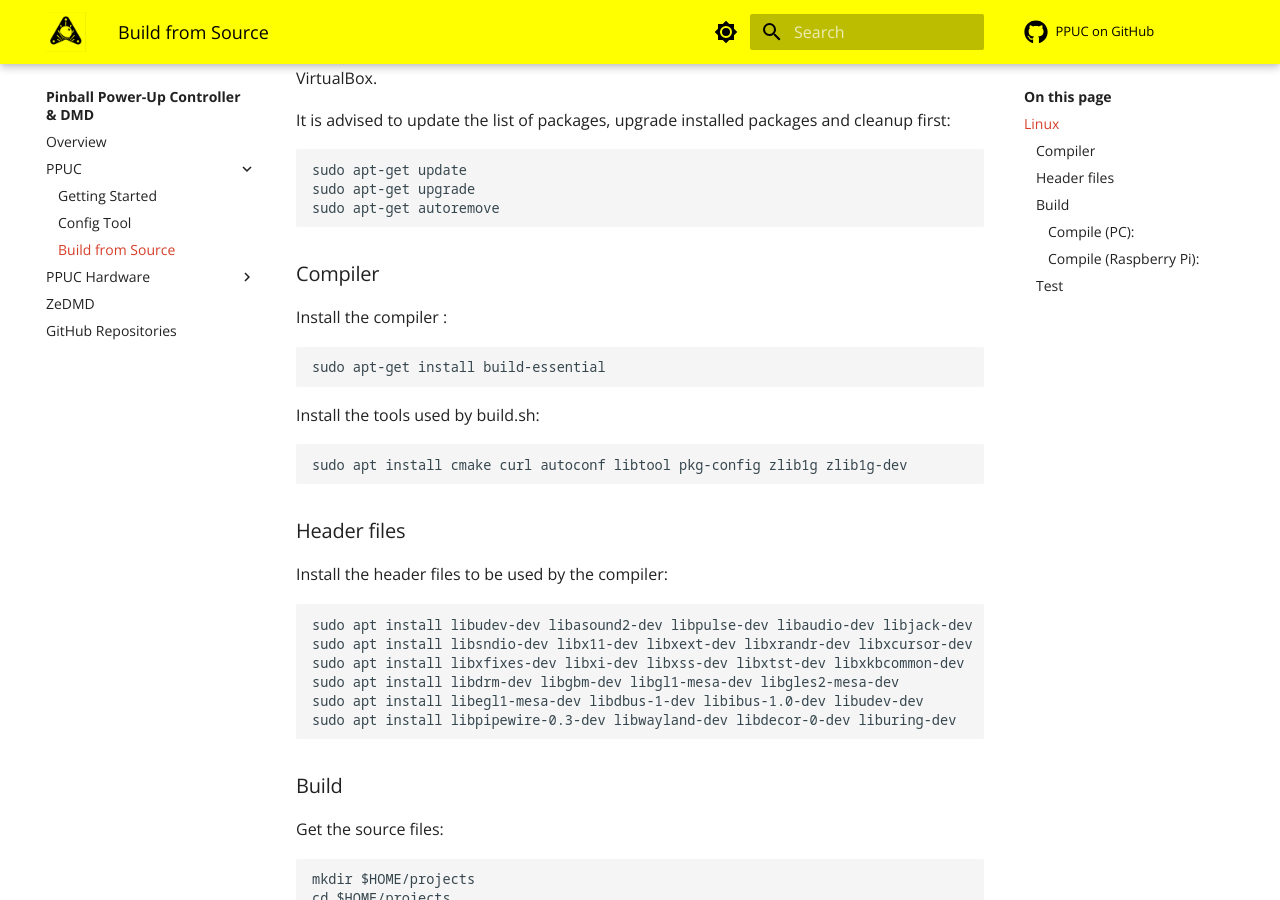
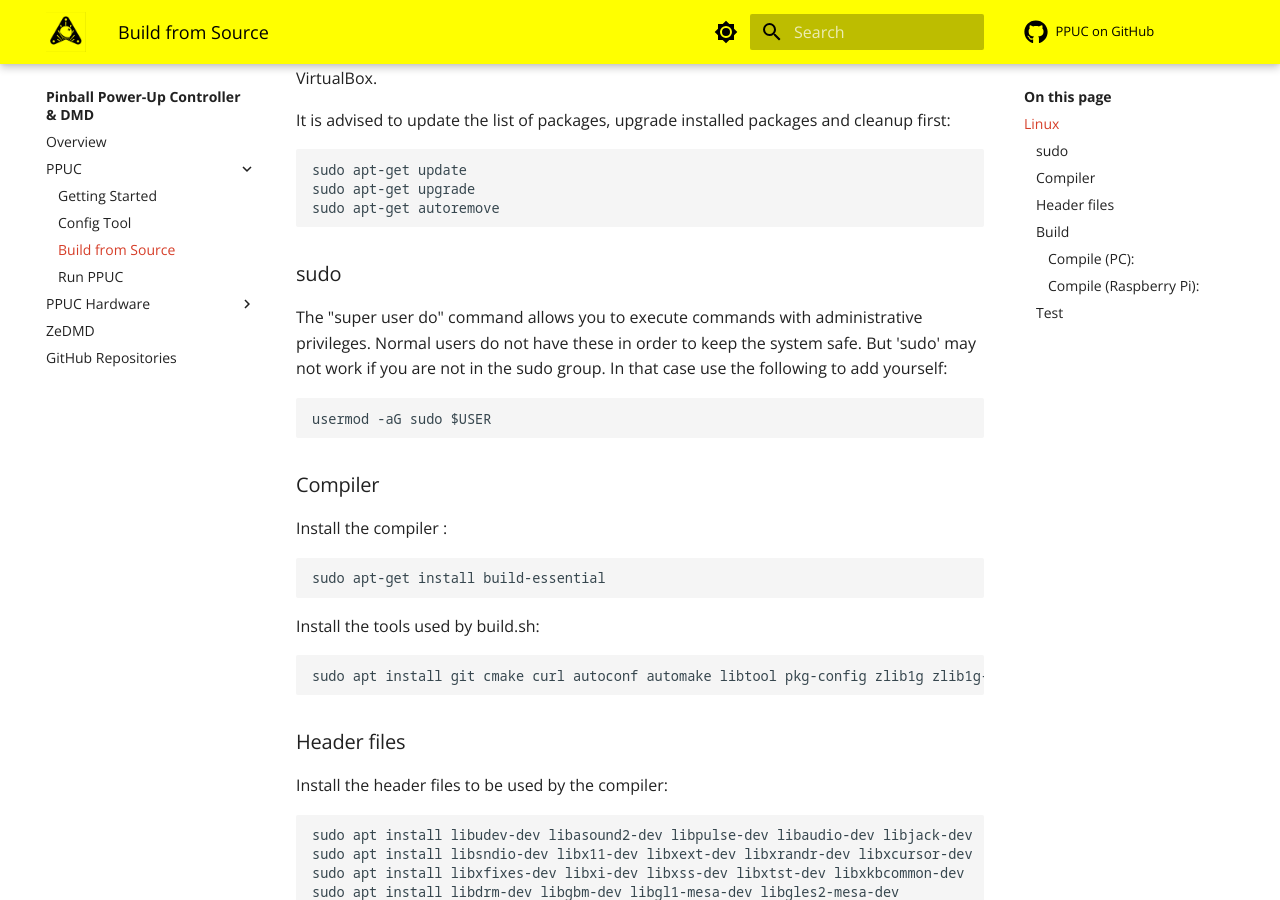
Before and after one commit to foenich/docs, an MkDocs documentation site: the page built from docs/ppuc/build_from_source.md, in a window 1280 px wide and 900 px high, scrolled down 499 px. Built offline with MkDocs 1.6.1 and Material for MkDocs 9.7.7, drawn with Linux system fonts in a browser that asks for light colours; some of the changed text lies outside the part shown.

Commit message:
Add Run PPUC page (#5)
* Starting how_to_run

* Add Run PPUC

````diff
--- a/docs/ppuc/build_from_source.md
+++ b/docs/ppuc/build_from_source.md
@@ -20,6 +20,14 @@
 sudo apt-get autoremove
 ```
 
+### sudo
+
+The "super user do" command allows you to execute commands with administrative privileges. Normal users do not have these in order to keep the system safe. But 'sudo' may not work if you are not in the sudo group. In that case use the following to add yourself:
+
+```
+usermod -aG sudo $USER
+```
+
 ### Compiler
 
 Install the compiler :
@@ -29,7 +37,7 @@
 
 Install the tools used by build.sh:
 ```shell
-sudo apt install cmake curl autoconf libtool pkg-config zlib1g zlib1g-dev
+sudo apt install git cmake curl autoconf automake libtool pkg-config zlib1g zlib1g-dev
 ```
 
 ### Header files
--- a/mkdocs.yml
+++ b/mkdocs.yml
@@ -95,6 +95,7 @@
     - ppuc/getting_started.md
     - ppuc/config_tool.md
     - ppuc/build_from_source.md
+    - ppuc/how_to_run.md
   - "PPUC Hardware":
     - ppuc_hardware/index.md
     - ppuc_hardware/io_16_8_1.md
````
Also changed, not shown: docs/ppuc/how_to_run.md (added, +77 -0 lines).
